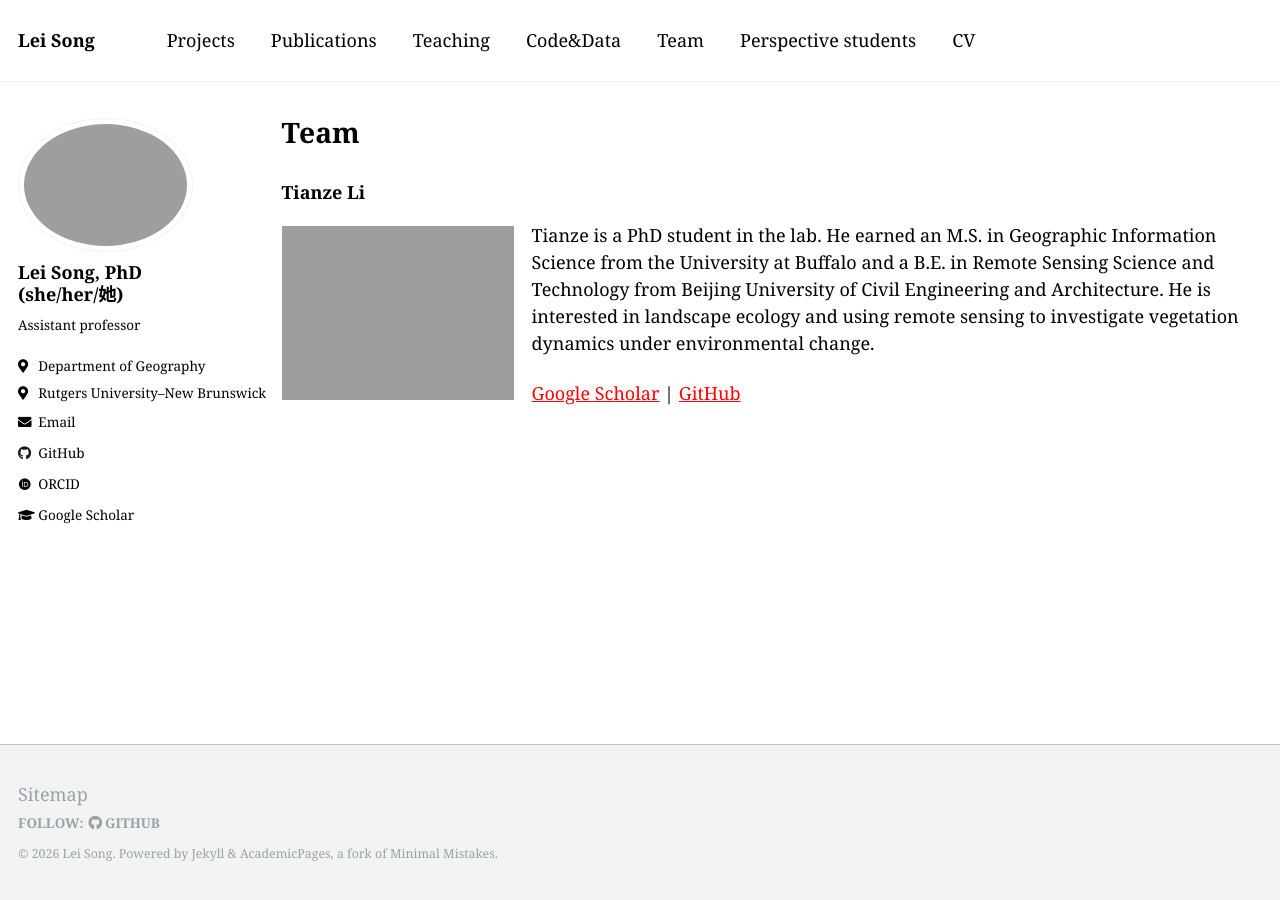
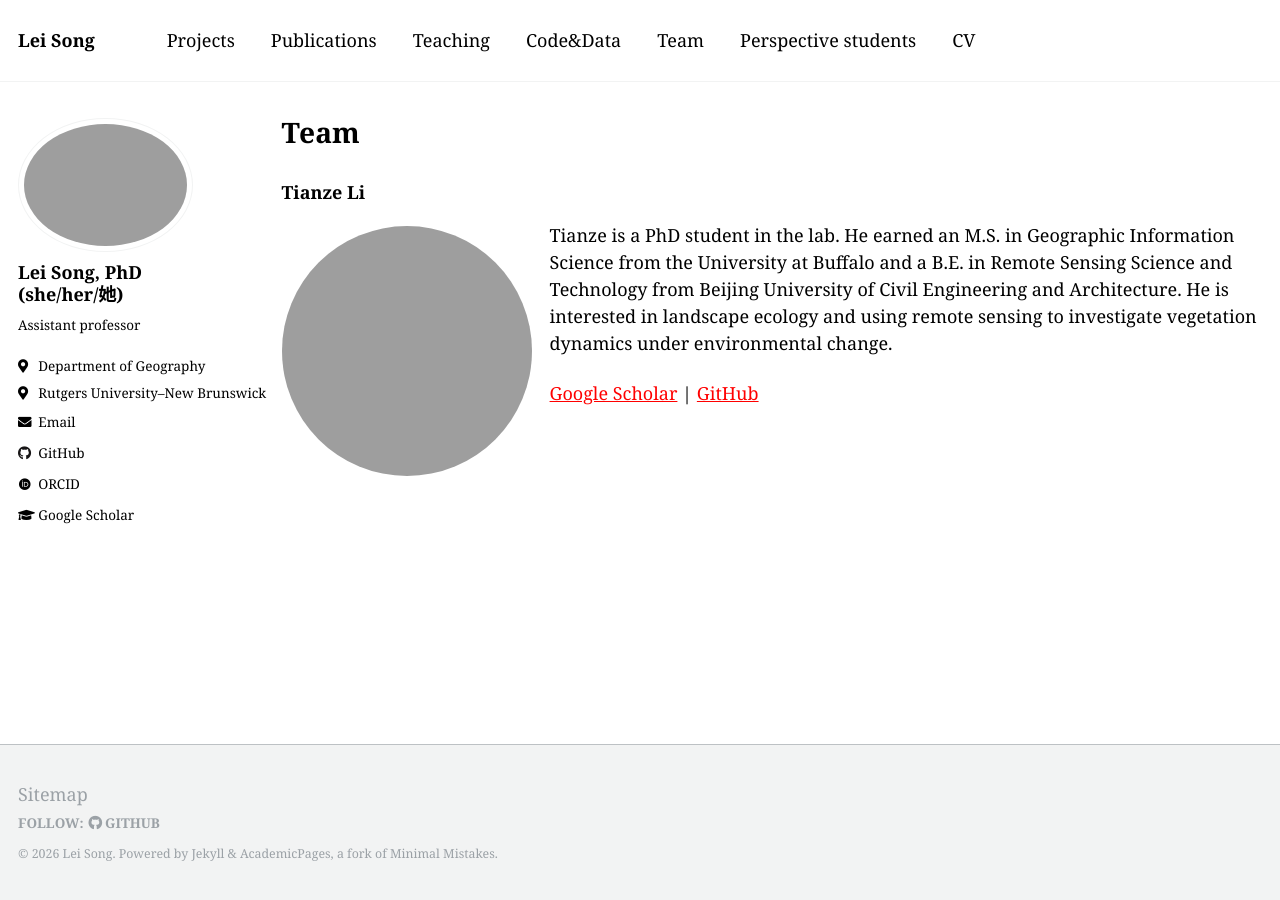
Before and after one commit to LLeiSong/website, a Jekyll site: the page built from _pages/team.md, in a window 1280 px wide. Built offline with Jekyll 4.4.1, drawn with Linux system fonts in a browser that asks for light colours; some web fonts are replaced.

Commit message:
Update some layout and projects

```diff
--- a/_pages/team.md
+++ b/_pages/team.md
@@ -11,7 +11,7 @@ author_profile: true
   <article class="archive__item team__member" itemscope itemtype="http://schema.org/Person">
     <h3 class="archive__item-title" itemprop="name">Tianze Li</h3>
 
-    <img align="left" src="{{ base_path }}/images/team/tianze.png" width="250" style="padding:1em 1em .5em 0px" alt="Tianze" itemprop="image">
+    <img align="left" class="team__member-photo" src="{{ base_path }}/images/team/tianze.png" width="250" style="margin:1em 1em .5em 0px" alt="Tianze" itemprop="image">
     <p itemprop="description">Tianze is a PhD student in the lab. He earned an M.S. in Geographic Information Science from the University at Buffalo and a B.E. in Remote Sensing Science and Technology from Beijing University of Civil Engineering and Architecture. He is interested in landscape ecology and using remote sensing to investigate vegetation dynamics under environmental change.</p>
     <p><a href="https://scholar.google.com/citations?hl=en&amp;user=wsQpeyQAAAAJ"><span style ="color:red">Google Scholar</span></a> | <a href="https://github.com/TLi-14"><span style ="color:red">GitHub</span></a></p>
     <br style="clear: both">
--- a/_sass/_archive.scss
+++ b/_sass/_archive.scss
@@ -115,6 +115,15 @@
 .team__member {
   &:hover .archive__item-title {
     text-decoration: none;
+  }
+
+  .team__member-photo {
+    width: 250px;
+    max-width: calc(100% - 1em);
+    aspect-ratio: 1 / 1;
+    height: auto;
+    border-radius: 50%;
+    object-fit: cover;
   }
 }
 
```
Also changed, not shown: _pages/projects.md (+15 -3 lines), _projects/thermal_risk.md (+1 -1 lines).
